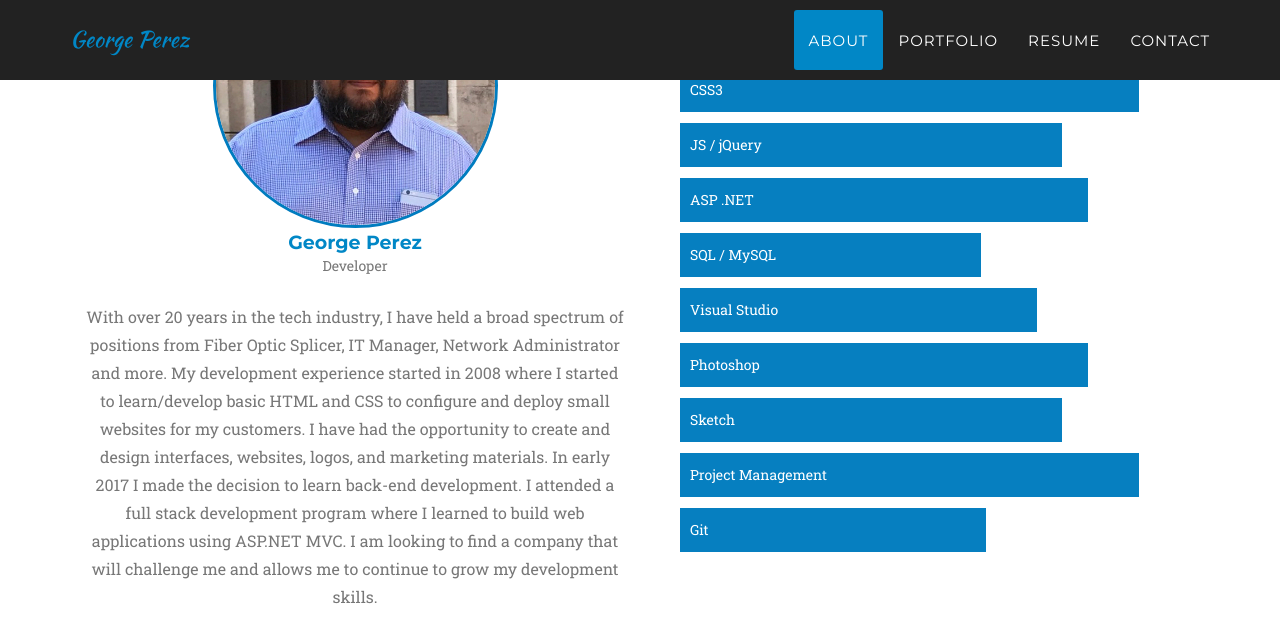
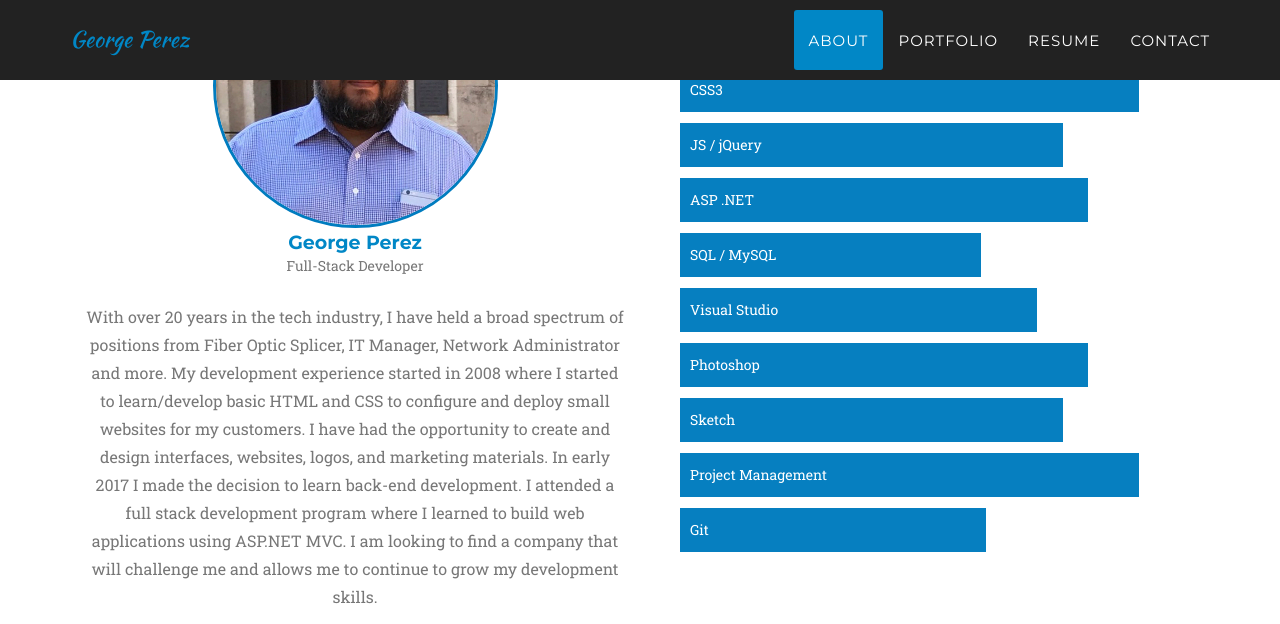
Before and after one commit to George-Perez/georgeperez.design, a Jekyll site: the page built from index.html, in a window 1280 px wide and 1400 px high, scrolled down 1042 px. Shown: the top 624 px of the window. Built offline with Jekyll 4.4.1, drawn with Linux system fonts in a browser that asks for light colours; some web fonts are replaced; some of the changed text lies outside the part shown.

Commit message:
changed contact me section

```diff
--- a/_config.yml
+++ b/_config.yml
@@ -11,7 +11,7 @@ description: "Full-Stack Developer from San Antonio Texas. "
 people:
 - name: George Perez
   pic: george
-  position: Developer
+  position: Full-Stack Developer
   social:
     - title: twitter
       url: https://twitter.com/gperez1974
--- a/_includes/about.html
+++ b/_includes/about.html
@@ -15,7 +15,7 @@
                         <div class="team-member">
                             <img src="img/team/{{ member.pic }}.jpg" class="img-responsive img-circle" alt="">
                             <h4>{{ member.name }}</h4>
-                            <p class="text-muted">{{ member.position }}</p>
+                            <p class="text-muted">Full-Stack Developer</p>
                         </div>
                         {% endfor %}
                     </div>
--- a/_includes/contact.html
+++ b/_includes/contact.html
@@ -1,48 +1,33 @@
 <section id="contact">
-        <div class="container">
+    <div class="container">
+        <div class="col-lg-12 text-center">
+            <h2 class="section-heading">Contact Me</h2>
+        </div>
+        <div class="col-sm-12 col-md-6">
             <div class="row">
-                <div class="col-lg-12 text-center">
-                    <h2 class="section-heading">Contact Me</h2>
-                    <h3 class="section-subheading text-muted">I can't wait to hear from you!</h3>
+
+            </div>
+            <div class="row">
+                <div class="col-lg-12">
+                    <div class="row">
+                        {% for member in site.people %}
+                        <div class="team-member">
+                            <img src="img/team/george2.jpg" class="img-responsive img-circle" alt="">
+                            <h4>{{ member.name }}</h4>
+                            <p class="text-gray">Full-Stack Developer</p>
+                        </div>
+                        {% endfor %}
+                    </div>
                 </div>
             </div>
+        </div>
+        <div class="col-md-6 col-sm-12">
+            <h3 class="section-subheading text-gray">Thanks for stopping by. If you are interested in working with me or you just want to chat please contact me. I can't wait to hear from you!</h3>
 
+            <p>Thanks for stopping by. If you are interested in working with me or you just want to chat please contact me. I can't wait to hear from you!</p>
 
-
-<!--
-            <div class="row">
-                <div class="col-lg-12">
-                    <form name="sentMessage" id="contactForm" novalidate>
-                        <div class="row">
-                            <div class="col-md-6">
-                                <div class="control-group form-group">
-                                    <input type="text" class="form-control" placeholder="Your Name *" id="name" required data-validation-required-message="Please enter your name.">
-                                    <p class="help-block text-danger"></p>
-                                </div>
-                                <div class="control-group form-group">
-                                    <input type="email" class="form-control" placeholder="Your Email *" id="email" required data-validation-required-message="Please enter your email address.">
-                                    <p class="help-block text-danger"></p>
-                                </div>
-                                <div class="control-group form-group">
-                                    <input type="tel" class="form-control" placeholder="Your Phone *" id="phone" required data-validation-required-message="Please enter your phone number.">
-                                    <p class="help-block text-danger"></p>
-                                </div>
-                            </div>
-                            <div class="col-md-6">
-                                <div class="control-group form-group">
-                                    <textarea class="form-control" placeholder="Your Message *" id="message" required data-validation-required-message="Please enter a message."></textarea>
-                                    <p class="help-block text-danger"></p>
-                                </div>
-                            </div>
-                            <div class="clearfix"></div>
-                            <div class="col-lg-12 text-center">
-                                <div id="success"></div>
-                                <button type="submit" class="btn btn-xl">Send Message</button>
-                            </div>
-                        </div>
-                    </form>
-                </div>
-            </div>
--->
+            <div class="align-middle"><i class="fa fa-mobile fa-fw fa-3x"></i><h4>210-233-9880</h4></div>
+            <div class="align-middle"><i class="fa fa-envelope-o fa-fw fa-2x"></i><h4>georgeperezis@gmail.com</h4></div>
         </div>
-    </section>
+    </div>
+</section>
```
Also changed, not shown: _includes/css/agency.css (+6 -1 lines), 2 other files.
